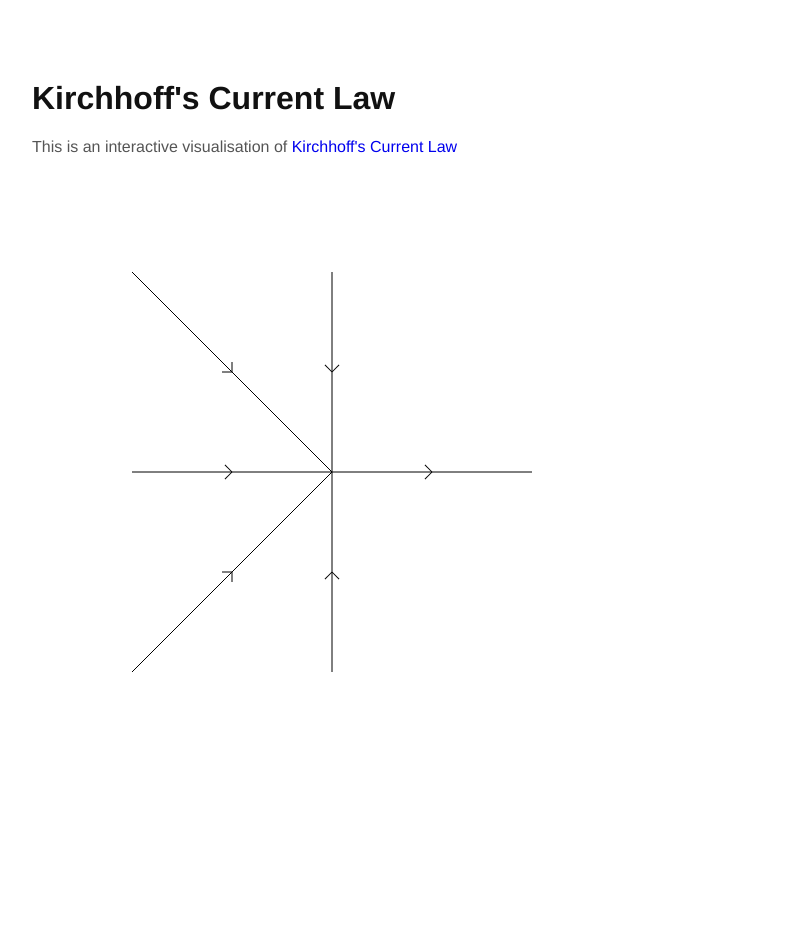
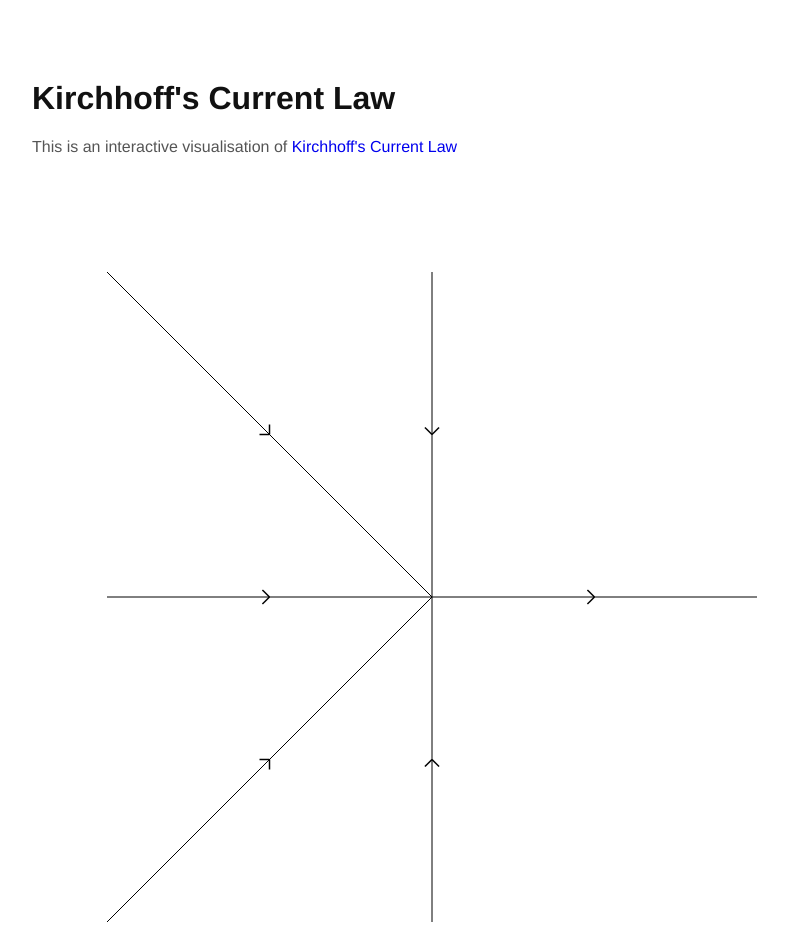
Before and after one commit to joebentley/kirchoff-current-law, a website: page index.html in a window 1280 px wide. Shown: the whole page, without its empty margins (208-996 px from the left). Drawn offline with Linux system fonts and the light colour scheme.

Commit message:
more progress

```diff
--- a/js/lib.js
+++ b/js/lib.js
@@ -3,12 +3,20 @@
 var lib = {}
 
 ;(function (ns) {
-  ns.makeArrowhead = function (two, length, x, y, theta) {
+  ns.makeArrowhead = function (two, length, x, y, theta, lwidth) {
     var horizontalArrowhead = two.makeLine(0, 0, length, 0)
+
+    horizontalArrowhead.linewidth = lwidth
 
     var verticalArrowhead = two.makeLine(0, 0, 0, length)
 
-    var arrowhead = two.makeGroup(horizontalArrowhead, verticalArrowhead)
+    verticalArrowhead.linewidth = lwidth
+
+    var rectangle = two.makeRectangle(0, 0, 2 * length, 2 * length)
+
+    rectangle.opacity = 0
+
+    var arrowhead = two.makeGroup(horizontalArrowhead, verticalArrowhead, rectangle)
 
     arrowhead.translation.set(x, y)
 
@@ -25,8 +33,8 @@ var lib = {}
     return arrowhead
   }
   ns.runApp = function (canvasElem) {
-    var width1 = 400
-    var height1 = 400
+    var width1 = 650
+    var height1 = 650
     var two = new Two({ type: Two.Types.svg, width: width1, height: height1 }).appendTo(canvasElem)
 
     /* Make 6 lines for branches. These must insersect at a point*/
@@ -45,29 +53,31 @@ var lib = {}
 
     var arrowheadLength = 10
 
+    var linewidth = 1.5
+
     // southeast arrow:
 
-    var southeastArrow = ns.makeArrowhead(two, arrowheadLength, two.width / 4, two.height / 4, 180)
+    var southeastArrow = ns.makeArrowhead(two, arrowheadLength, two.width / 4, two.height / 4, 180, linewidth)
 
     // left east arrow
 
-    var leftEastArrow = ns.makeArrowhead(two, arrowheadLength, two.width / 4, two.height / 2, 135)
+    var leftEastArrow = ns.makeArrowhead(two, arrowheadLength, two.width / 4, two.height / 2, 135, linewidth)
 
     // northeast arrow
 
-    var northeastArrow = ns.makeArrowhead(two, arrowheadLength, two.width / 4, 3 * two.height / 4, 90)
+    var northeastArrow = ns.makeArrowhead(two, arrowheadLength, two.width / 4, 3 * two.height / 4, 90, linewidth)
 
     // south arrow top
 
-    var southArrowTop = ns.makeArrowhead(two, arrowheadLength, two.width / 2, two.height / 4, 225)
+    var southArrowTop = ns.makeArrowhead(two, arrowheadLength, two.width / 2, two.height / 4, 225, linewidth)
 
     // north arrow bottom
 
-    var northArrowBottom = ns.makeArrowhead(two, arrowheadLength, two.width / 2, 3 * two.height / 4, 45)
+    var northArrowBottom = ns.makeArrowhead(two, arrowheadLength, two.width / 2, 3 * two.height / 4, 45, linewidth)
 
     // east arrow right
 
-    var eastArrowRight = ns.makeArrowhead(two, arrowheadLength, 3 * two.width / 4, two.height / 2, 135)
+    var eastArrowRight = ns.makeArrowhead(two, arrowheadLength, 3 * two.width / 4, two.height / 2, 135, linewidth)
 
     two.update()
 
@@ -78,10 +88,10 @@ var lib = {}
     leftEastArrow,
     northeastArrow,
     northArrowBottom,
-    eastArrowRight,
-    southArrowTop]
+    southArrowTop,
+    eastArrowRight]
 
-    for (var i = 0; i < arrows.length; i++) {
+    for (var i = 0; i < arrows.length - 1; i++) {
       var element = arrows[i]._renderer.elem
 
       $(element).hover(
@@ -94,11 +104,8 @@ var lib = {}
 
       ;(function (i) {
         $(element).on('click', function () {
-          $(this).hide()
           arrows[i].flip()
-          $(this).removeClass('arrows > path')
           two.update()
-          $(this).show()
         })
       })(i)
     }
--- a/static/style.css
+++ b/static/style.css
@@ -19,8 +19,9 @@ a:hover {
 }
 
 #diagramContainer {
-  width: 600px;
-  height: 600px;
+  position: relative;
+  width: 650px;
+  height: 650px;
   margin: 0 auto;
   padding-top: 100px;
 }
```
